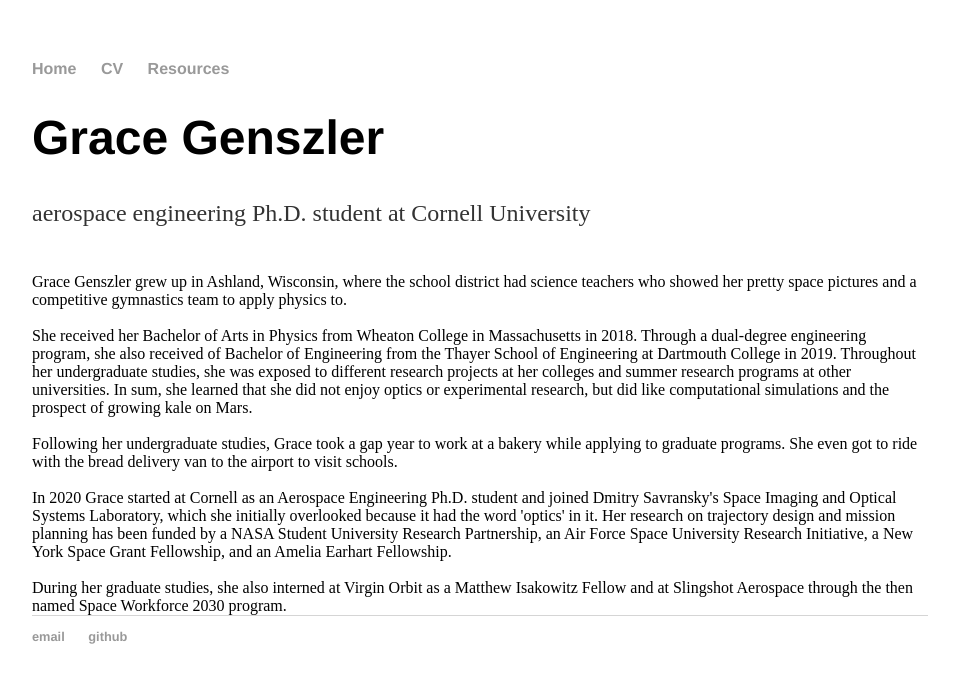
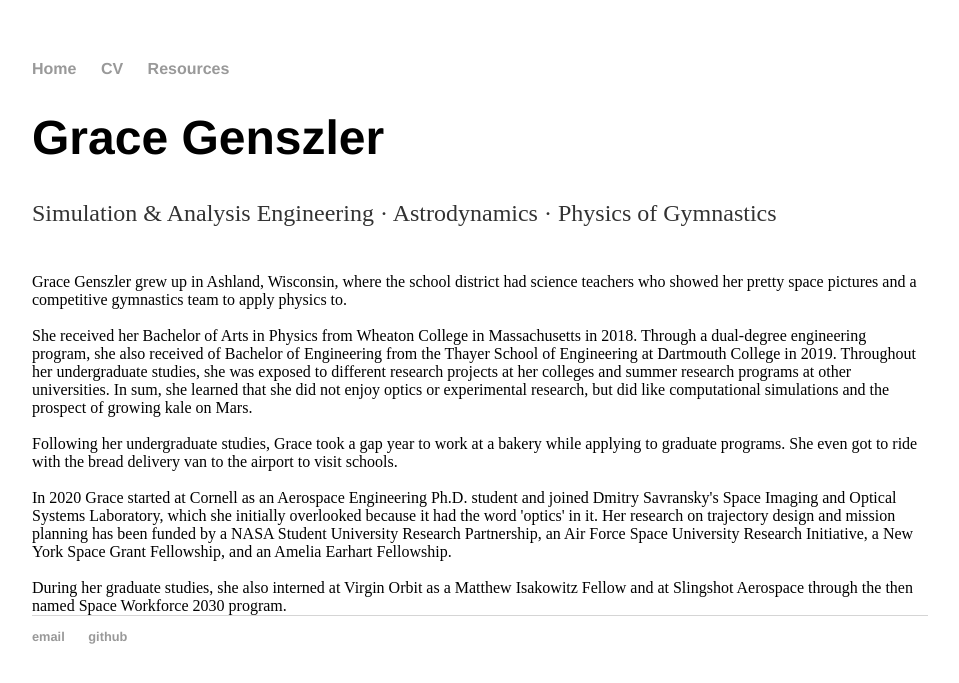
Before and after one commit to ggenszler/ggenszler.github.io, a Jekyll site: the page built from index.html, in a window 1280 px wide. Shown: the top 683 px of the page, without its empty margins (160-1119 px from the left). Built offline with Jekyll 4.4.1, drawn with Linux system fonts in a browser that asks for light colours.

Commit message:
Update index.html

```diff
--- a/index.html
+++ b/index.html
@@ -4,7 +4,7 @@
 ---
 <div class="blurb">
 	<h1>Grace Genszler</h1>
-	<p>aerospace engineering Ph.D. student at Cornell University</p>
+	<p>Simulation & Analysis Engineering &middot; Astrodynamics &middot; Physics of Gymnastics</p>
 </div><!-- /.blurb -->
 
 <br>Grace Genszler grew up in Ashland, Wisconsin, where the school district had science teachers who showed her pretty space pictures and a competitive gymnastics team to apply physics to.
```
